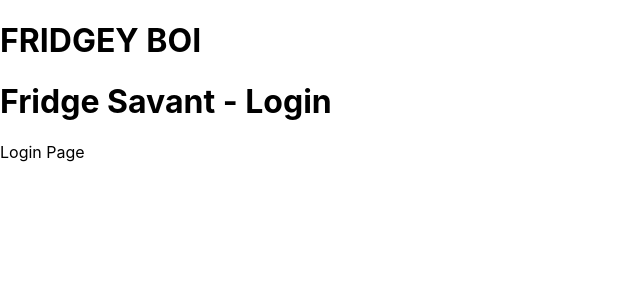
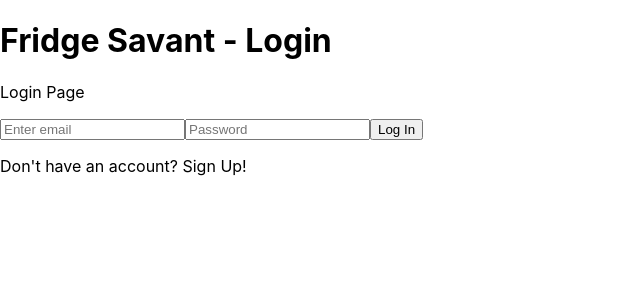
Before and after one commit to fwill22/fridge-savant-client, a React (Create React App) app: page /login in a window 1280 px wide. Shown: the top 300 px of the page, without its empty margins (0-640 px from the left). Built offline with nearby package versions, Linux system fonts and the light colour scheme.

Commit message:
added loginform and sign up component folders + created login form (not attached to API yet)

```diff
--- a/src/App.js
+++ b/src/App.js
@@ -1,5 +1,4 @@
 import React from 'react';
-import SearchComponent from './components/search'
 import Webpages from './webpages';
 
 function App() {
@@ -7,9 +6,7 @@ function App() {
 
   return (
     <div className='App'>
-      <h1>FRIDGEY BOI</h1>
       <Webpages />
-      {/* <SearchComponent/> */}
     </div>
   );
 }
--- /dev/null
+++ b/src/components/logInForm/index.js
@@ -0,0 +1,48 @@
+import React, { useState } from 'react';
+import './index.css';
+
+const LogInForm = ({ handleSignUpClick }) => {
+  const [logInDeatils, setLogInDetails] = useState({
+    email : "",
+    password : ""
+  })
+
+  const handleChange = (event) => {
+    const {id, value} = event.target
+    setLogInDetails(prevState => ({
+      ...prevState,
+      [id] : value
+    }))
+  }
+
+  const handleSubmitClick = (event) => {
+    event.preventDefault()
+    //authentication API call
+  }
+
+
+
+  return (
+    <div className='logInForm'>
+      <input type="email"
+             id="email"
+             placeholder="Enter email"
+             value={logInDeatils.email}
+             onChange={handleChange} />
+      <input type='password'
+             id = 'password'
+             placeholder='Password'
+             value={logInDeatils.password}
+             onChange={handleChange} />
+      <button type='submit'
+              onClick={handleSubmitClick} >
+        Log In
+      </button>
+      <p>
+        Don't have an account? <a onClick={handleSignUpClick}>Sign Up!</a>
+      </p>
+    </div>
+  )
+}
+
+export default LogInForm
--- a/src/webpages/login.js
+++ b/src/webpages/login.js
@@ -1,10 +1,17 @@
 import React from 'react'
+import LogInForm from '../components/logInForm'
 
 const Login = () => {
+
+  const handleSignUpClick = (event) => {
+    console.log('test')
+  }
+
   return (
     <div>
       <h1>Fridge Savant - Login</h1>
       <p>Login Page</p>
+      <LogInForm handleSignUpClick={handleSignUpClick} />
     </div>
   )
 }
```
Also changed, not shown: src/components/logInForm/index.css (added), src/components/signUp/index.css (added), src/components/signUp/index.js (added).
